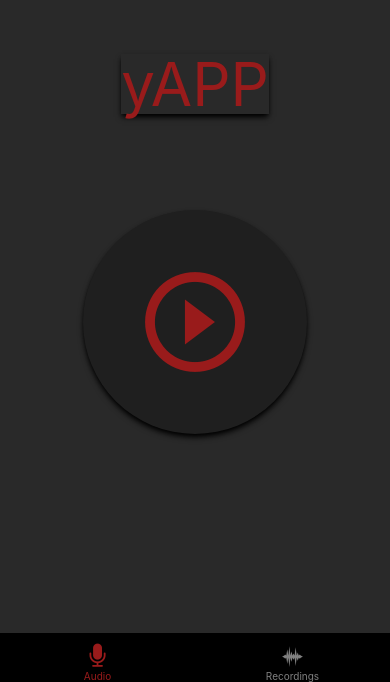
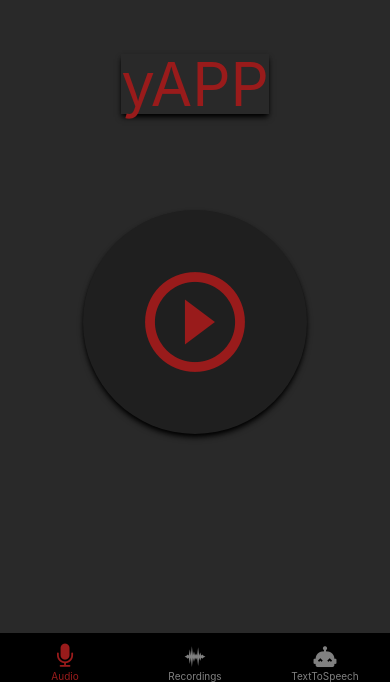
Before and after one commit to evanlueber/M335_Project, a React Native app in the folder m335-final-project/: screen / in a window 390 px wide. Shown: the part 162-844 px from the top of the page. Built offline with nearby package versions, Linux system fonts and the light colour scheme.

Commit message:
added the texttospeech tab

```diff
--- a/m335-final-project/components/TabBar.jsx
+++ b/m335-final-project/components/TabBar.jsx
@@ -5,6 +5,7 @@ import MaIcon from "react-native-vector-icons/MaterialCommunityIcons";
 
 import VoicememoScreen from "../app/voicememo";
 import RecordingsScreen from "../app/recordings";
+import TextToSpeechScreen from "../app/TextToSpeech";
 
 const Tab = createBottomTabNavigator();
 
@@ -40,6 +41,19 @@ export default function TabBar() {
           ),
         }}
       />
+      <Tab.Screen
+        name="TextToSpeech"
+        component={TextToSpeechScreen}
+        options={{
+          tabBarIcon: ({ color, size }) => (
+            <MaIcon
+              name="robot-excited"
+              color={color}
+              size={size}
+            />
+          ),
+        }}
+      />
     </Tab.Navigator>
   );
 }
```
